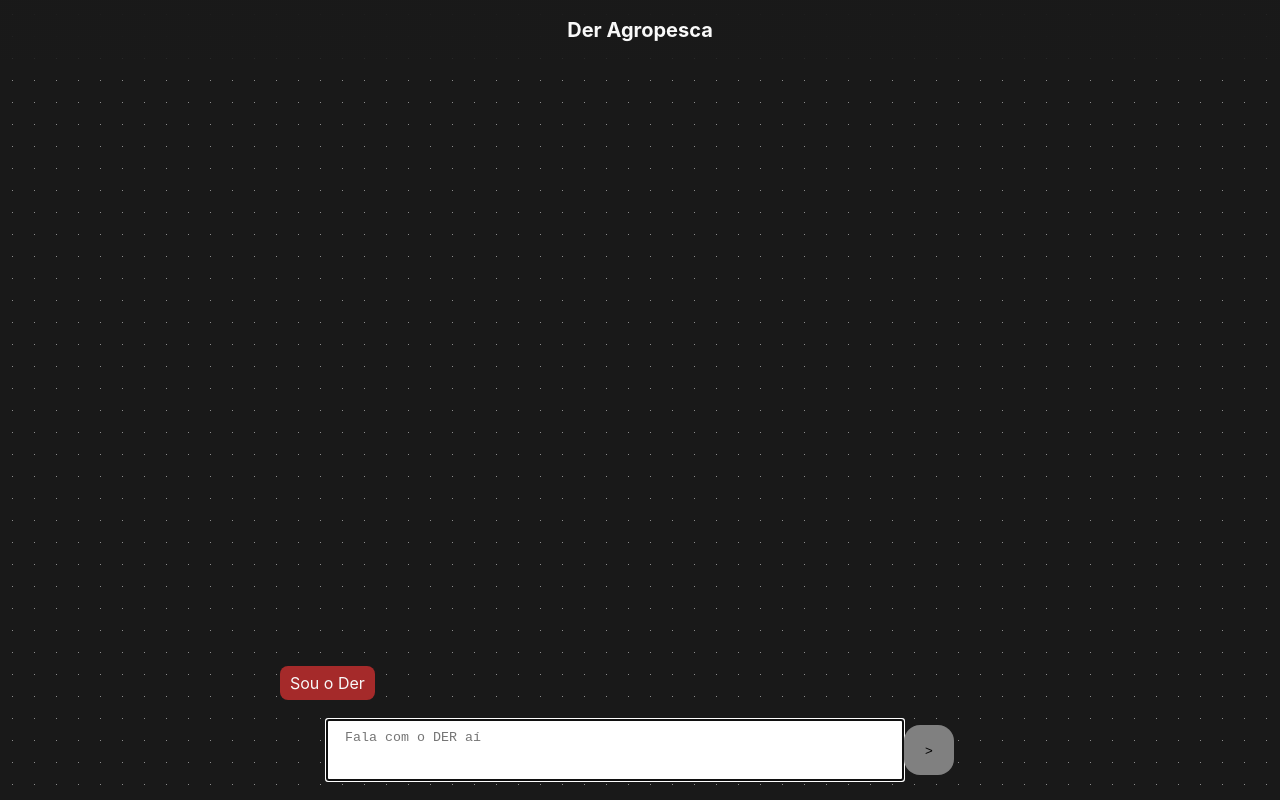
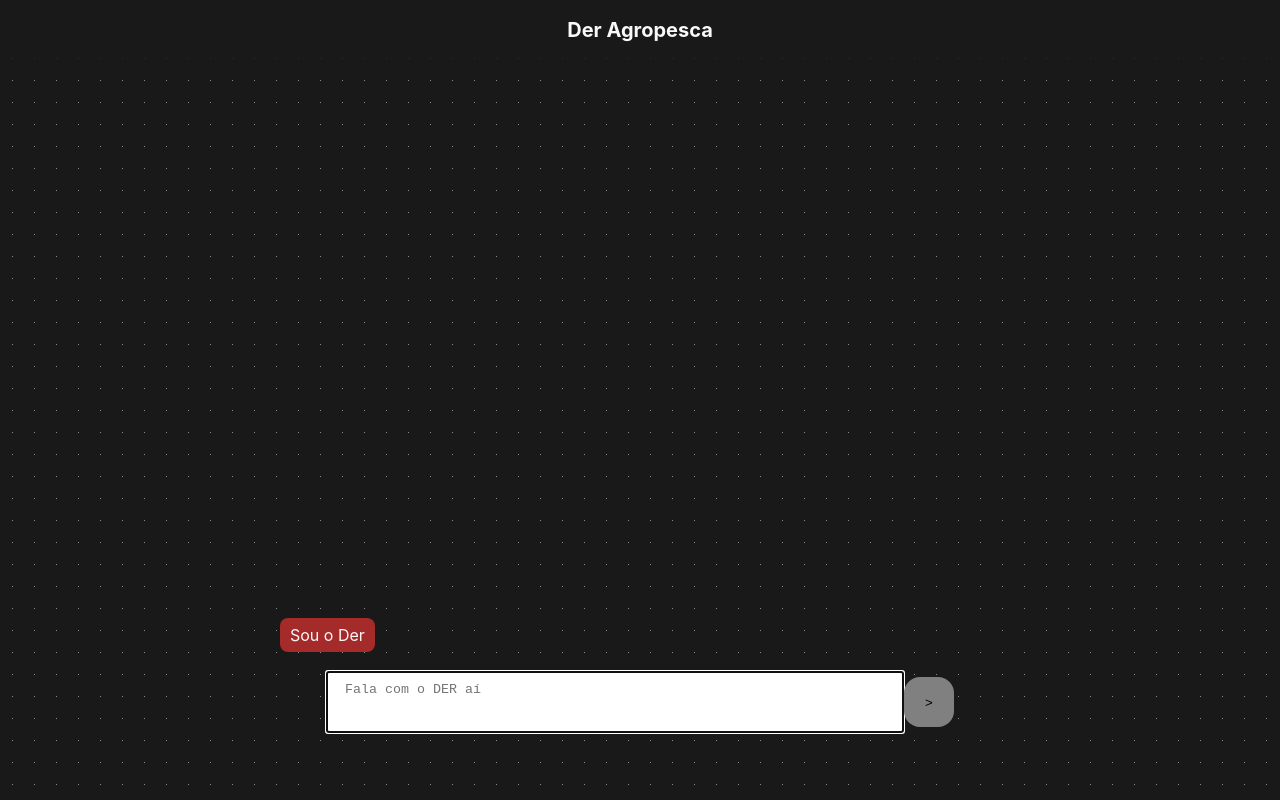
Before and after one commit to LoriaLawrenceZ/DERA-FrontEnd, a React (Vite) app: page / in a window 1280 px wide. Built offline with nearby package versions, Linux system fonts and the light colour scheme.

Commit message:
[feat] Front-end is ok
Signed-off-by: LoriaLawrenceZ <lorenzozimbresfilmmaker@gmail.com>

```diff
--- a/src/App.css
+++ b/src/App.css
@@ -18,7 +18,8 @@
 }
 
 .chat-messages-container {
-  height: 90%;
+  height: 80%;
+  max-height: 80%;
   max-width: 720px;
   width: 100%;
   display: flex;
```
